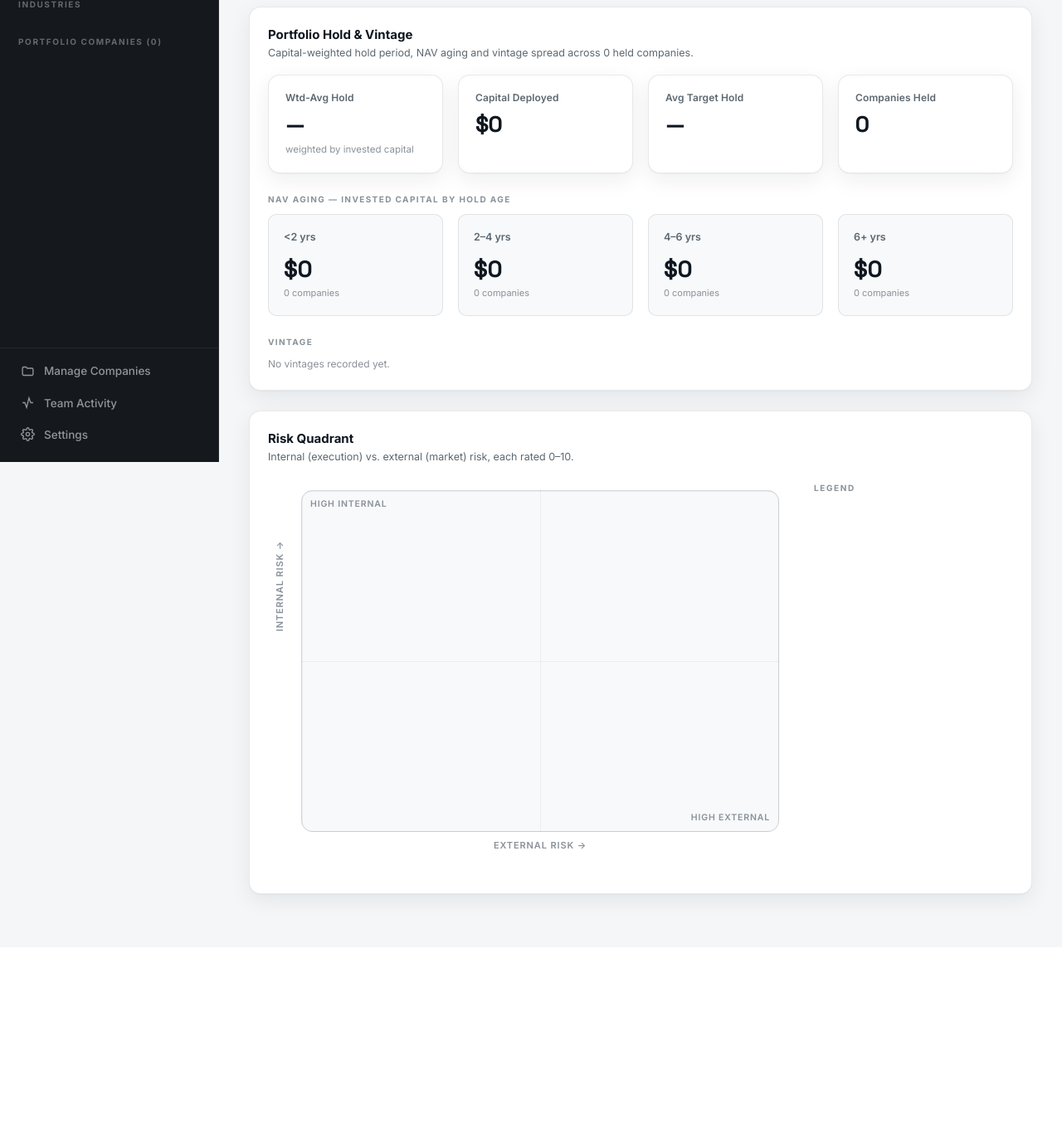
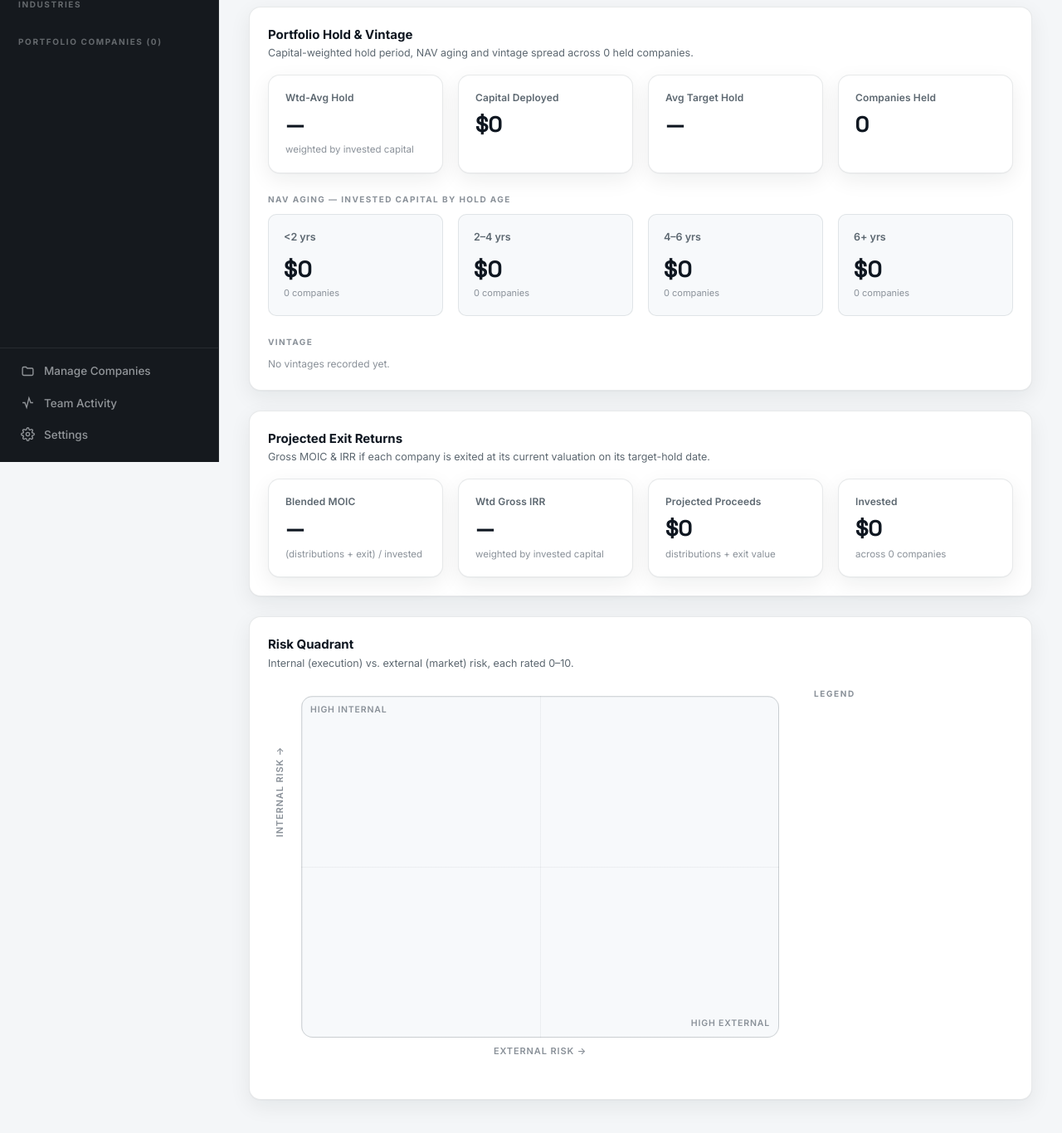
Before and after one commit to JavierEMendez/MaquinaDashboard, a Flask app: page /strategy in a window 1280 px wide. Shown: the part 243-1609 px from the top of the page at 83% size. Before the commit the page ends 1344 px from the top, so only its background shows below. Run offline with Flask 3, Linux system fonts and the light colour scheme; the visitor is signed in with stand-in values (Sample User, id 1); data that the repository does not hold is empty; some libraries are stand-ins or nearby versions.

Commit message:
Projected exit MOIC & IRR tied to hold period + valuation
Ties the hold dates to forward returns. Exit value = each company's current
equity valuation (EBITDA×multiple−debt, or Ember's sponsor model); exit timing
= hold start + target hold. Cashflows after the exit year are ignored; the exit
value lands in the exit year.

- _exit_calc (pure) + exit_returns (DB) helpers: MOIC = (distributions through
  exit + exit value) / invested; IRR via annual_irr over the dated net-CF stream.
- Company Strategy tab → "Investment & Control" now shows Invested, Distributed
  (+DPI), Exit Value, Proj. MOIC, Proj. IRR for the planned exit.
- /strategy: each company card shows Proj. exit (MOIC · IRR); new "Projected
  Exit Returns" card with blended MOIC, capital-weighted gross IRR, projected
  proceeds and invested across the portfolio.

Co-Authored-By: Claude Opus 4.8 <noreply@anthropic.com>

```diff
--- a/app.py
+++ b/app.py
@@ -597,6 +597,53 @@ def company_cashflow_totals():
     return list(comps.values())
 
 
+def _exit_calc(series, entry_year, target_hold_years, exit_value_usd):
+    """Projected gross return to a potential exit. Pure (no DB).
+
+    series: {year: {'inv': usd, 'dist': usd}} of actual + projected cashflows.
+    Exit year = entry + target hold (never in the past). Cashflows AFTER the
+    exit year are ignored (you've exited); the exit equity value lands in the
+    exit year. MOIC = (distributions through exit + exit value) / invested;
+    IRR = annualized over the dated net-cashflow stream."""
+    today_y = datetime.date.today().year
+    years = sorted(series.keys())
+    entry_y = entry_year or (years[0] if years else today_y)
+    if target_hold_years:
+        exit_y = max(entry_y + int(round(float(target_hold_years))), today_y)
+    else:
+        exit_y = today_y
+    in_window = [y for y in years if y <= exit_y]
+    invested = sum((series[y].get("inv") or 0) for y in in_window)
+    dist = sum((series[y].get("dist") or 0) for y in in_window)
+    if not invested:
+        return None
+    ev = float(exit_value_usd or 0.0)
+    start_y = in_window[0] if in_window else exit_y
+    cfs = []
+    for y in range(start_y, exit_y + 1):
+        s = series.get(y) or {}
+        net = (s.get("dist") or 0) - (s.get("inv") or 0)
+        if y == exit_y:
+            net += ev
+        cfs.append(net)
+    return dict(invested=invested, dist=dist, exit_value=ev, exit_year=exit_y,
+                moic=(dist + ev) / invested, dpi=dist / invested, irr=annual_irr(cfs))
+
+
+def exit_returns(cid, entry_year, target_hold_years, exit_value_usd):
+    """DB wrapper around _exit_calc for a single company."""
+    conn = db.get_db()
+    cur = conn.cursor()
+    cur.execute("SELECT year, COALESCE(SUM(investment),0) AS inv, "
+                "COALESCE(SUM(distribution),0) AS dist FROM portfolio_cashflows "
+                "WHERE company_id = %s GROUP BY year", (cid,))
+    series = {r["year"]: {"inv": r["inv"] or 0, "dist": r["dist"] or 0}
+              for r in cur.fetchall() if r["year"] is not None}
+    cur.close()
+    conn.close()
+    return _exit_calc(series, entry_year, target_hold_years, exit_value_usd)
+
+
 def load_company_items(cid):
     """All KPI items for a company with actual/projection series + trend."""
     conn = db.get_db()
@@ -814,7 +861,8 @@ def strategy():
     cur.execute("SELECT * FROM strategy_phases ORDER BY phase_order")
     phases = cur.fetchall()
     cur.execute("""
-        SELECT c.id, c.slug, c.name, c.accent, c.industry, c.takeover_year, c.takeover_month,
+        SELECT c.id, c.slug, c.name, c.accent, c.industry, c.value_unit,
+               c.takeover_year, c.takeover_month,
                c.hold_start_year, c.hold_start_month, c.target_hold_years,
                (c.logo IS NOT NULL) AS has_logo, octet_length(c.logo) AS logo_ver,
                r.internal_risk, r.external_risk
@@ -822,10 +870,18 @@ def strategy():
         WHERE c.archived = FALSE ORDER BY c.display_order
     """)
     comps = cur.fetchall()
-    # invested capital per company (USD) — the weight for hold analytics
-    cur.execute("SELECT company_id, COALESCE(SUM(investment), 0) AS invested "
-                "FROM portfolio_cashflows GROUP BY company_id")
-    invested_by_co = {r["company_id"]: float(r["invested"] or 0) for r in cur.fetchall()}
+    # cashflows per company/year (USD) — powers hold weighting + exit returns
+    cur.execute("SELECT company_id, year, COALESCE(SUM(investment),0) AS inv, "
+                "COALESCE(SUM(distribution),0) AS dist FROM portfolio_cashflows "
+                "GROUP BY company_id, year")
+    series_by_co = {}
+    for r in cur.fetchall():
+        if r["year"] is None:
+            continue
+        series_by_co.setdefault(r["company_id"], {})[r["year"]] = {
+            "inv": r["inv"] or 0, "dist": r["dist"] or 0}
+    invested_by_co = {cid: sum(s["inv"] for s in yrs.values())
+                      for cid, yrs in series_by_co.items()}
     # full phase history per company (with month precision)
     cur.execute("""
         SELECT ph.company_id, sp.phase_order, sp.name, sp.color,
@@ -836,6 +892,12 @@ def strategy():
     hist = cur.fetchall()
     cur.close()
     conn.close()
+
+    # Inputs for per-company exit valuations (Ember uses the sponsor model
+    # with its live promote; everyone else is EBITDA × multiple − net debt).
+    rate = usd_mxn_rate()
+    _er = fetch_ember_returns()
+    ember_promote = (_er["totals"]["promote"] if _er and _er.get("totals") else 0)
 
     # Pick each company's CURRENT phase from its timeline, by date: the
     # phase whose [start, end] window contains today (latest-starting one
@@ -869,6 +931,12 @@ def strategy():
         cp = cur_phase.get(c["id"])
         hold_years = _period_years(c["hold_start_year"], c["hold_start_month"])
         target = c["target_hold_years"]
+        # projected exit returns — exit at current valuation, on the target date
+        fin = load_financials(c["id"])
+        val = company_valuation(fin, ember_promote if c["slug"] == "ember" else 0,
+                                rate, c["value_unit"])
+        xr = _exit_calc(series_by_co.get(c["id"], {}), c["hold_start_year"],
+                        target, val["value_usd"] if val else None)
         comp_list.append(dict(
             id=c["id"], slug=c["slug"], name=c["name"], accent=c["accent"], industry=c["industry"],
             has_logo=c["has_logo"], logo_ver=c["logo_ver"],
@@ -882,6 +950,7 @@ def strategy():
             vintage=c["hold_start_year"],
             target_hold=target,
             over_due=(hold_years is not None and target and hold_years > target),
+            proj=xr,
         ))
 
     # group companies under each phase
@@ -920,8 +989,17 @@ def strategy():
                           vintages=vintage_list, aging=aging,
                           total_invested=total_invested, n_held=len(held))
 
+    # ── Portfolio projected exit returns (blended MOIC + capital-weighted IRR) ──
+    xrs = [c["proj"] for c in comp_list if c.get("proj")]
+    p_inv = sum(x["invested"] for x in xrs)
+    p_proceeds = sum(x["dist"] + x["exit_value"] for x in xrs)
+    iw = [(x["irr"], x["invested"]) for x in xrs if x["irr"] is not None and x["invested"]]
+    p_irr = (sum(r * w for r, w in iw) / sum(w for _, w in iw)) if iw else None
+    proj = dict(moic=(p_proceeds / p_inv if p_inv else None), irr=p_irr,
+                proceeds=p_proceeds, invested=p_inv, n=len(xrs))
+
     return render_template("strategy.html", phases=phases, comps=comp_list,
-                           hold=hold_analytics, base_year=BASE_YEAR)
+                           hold=hold_analytics, proj=proj, base_year=BASE_YEAR)
 
 
 def fetch_ember_operations():
@@ -1233,6 +1311,10 @@ def company(slug):
     cur.close()
     conn.close()
 
+    # Projected exit returns — exit at current valuation, on the target date
+    exit_value_usd = valuation["value_usd"] if valuation else None
+    exitr = exit_returns(c["id"], c["hold_start_year"], c["target_hold_years"], exit_value_usd)
+
     # Hold / control derived metrics (institutional PE model)
     hold_years = _period_years(c["hold_start_year"], c["hold_start_month"])
     hold = dict(
@@ -1255,7 +1337,7 @@ def company(slug):
         years=list(range(HIST_START, PROJ_END + 1)),
         ember_live=ember_live, ember_asof=ember_asof, ember_loans=ember_loans,
         ember_returns=ember_returns, summary=summary, fin=fin, leverage=leverage,
-        valuation=valuation, cap=cap, hold=hold,
+        valuation=valuation, cap=cap, hold=hold, exitr=exitr,
     )
 
 
--- a/templates/strategy.html
+++ b/templates/strategy.html
@@ -54,6 +54,10 @@
     {% endif %}
     <div class="row between" style="font-size:12.5px;margin-top:8px;"><span class="muted">Hold period</span>
       <span class="tnum" style="font-weight:600;{{ 'color:#D2452F;' if c.over_due }}">{{ '%.1f yrs'|format(c.hold_years) if c.hold_years is not none else '—' }}</span></div>
+    {% if c.proj %}
+    <div class="row between" style="font-size:12.5px;margin-top:8px;"><span class="muted">Proj. exit</span>
+      <span class="tnum" style="font-weight:600;color:var(--mq-accent);">{{ '%.2fx'|format(c.proj.moic) }}{% if c.proj.irr is not none %} · {{ '%.0f%% IRR'|format(c.proj.irr * 100) }}{% endif %}</span></div>
+    {% endif %}
   </a>
   {% endfor %}
 </div>
@@ -82,6 +86,19 @@
     {% for v in hold.vintages %}
     <span class="badge" title="{{ v.names | join(', ') }}">{{ v.year }} · {{ v.n }}</span>
     {% else %}<span class="subtle" style="font-size:12px;">No vintages recorded yet.</span>{% endfor %}
+  </div>
+</div>
+
+<div class="card mb-24">
+  <div class="card-head"><div>
+    <div class="card-title">Projected Exit Returns</div>
+    <div class="card-sub">Gross MOIC &amp; IRR if each company is exited at its current valuation on its target-hold date.</div>
+  </div></div>
+  <div class="grid grid-4">
+    <div class="kpi"><div class="kpi-top"><span class="kpi-label">Blended MOIC</span></div><div class="kpi-value">{{ '%.2fx'|format(proj.moic) if proj.moic is not none else '—' }}</div><div class="kpi-foot"><span class="kpi-sub">(distributions + exit) / invested</span></div></div>
+    <div class="kpi"><div class="kpi-top"><span class="kpi-label">Wtd Gross IRR</span></div><div class="kpi-value">{{ '%.1f%%'|format(proj.irr * 100) if proj.irr is not none else '—' }}</div><div class="kpi-foot"><span class="kpi-sub">weighted by invested capital</span></div></div>
+    <div class="kpi"><div class="kpi-top"><span class="kpi-label">Projected Proceeds</span></div><div class="kpi-value">{{ proj.proceeds | money }}</div><div class="kpi-foot"><span class="kpi-sub">distributions + exit value</span></div></div>
+    <div class="kpi"><div class="kpi-top"><span class="kpi-label">Invested</span></div><div class="kpi-value">{{ proj.invested | money }}</div><div class="kpi-foot"><span class="kpi-sub">across {{ proj.n }} compan{{ 'y' if proj.n == 1 else 'ies' }}</span></div></div>
   </div>
 </div>
 
```
Also changed, not shown: templates/company.html (+14 -0 lines).
